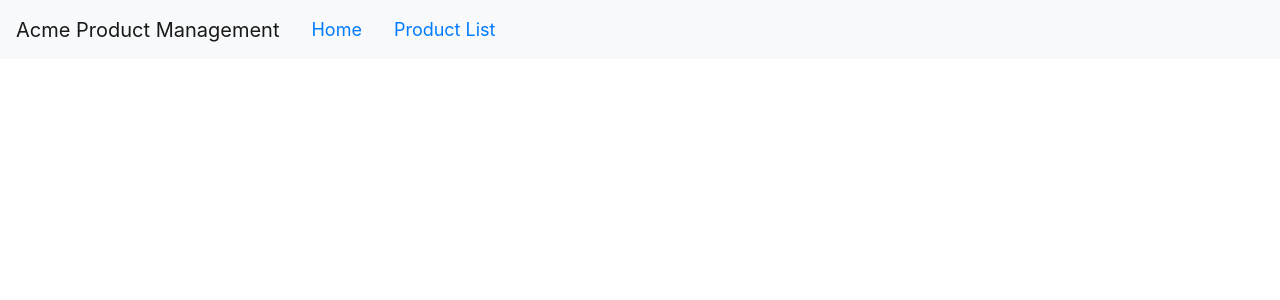
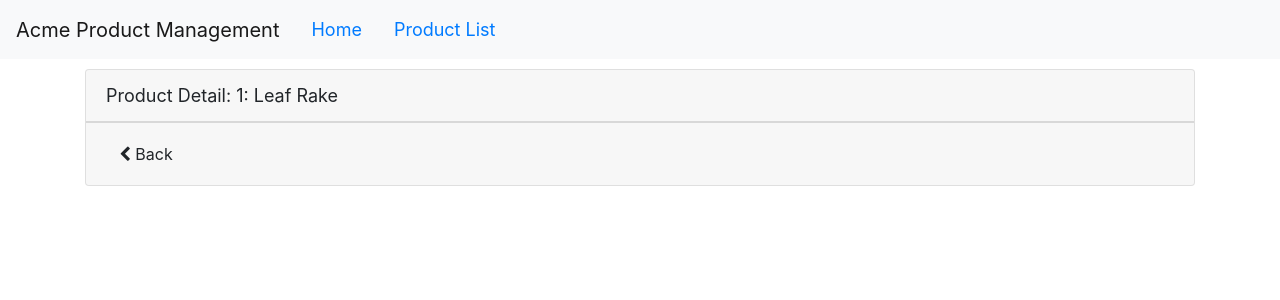
Before and after one commit to Omkar-Acharya/Angular-GettingStarted, an Angular app: page /products/1 in a window 1280 px wide. Shown: the top 300 px of the page. Built offline with nearby package versions, Linux system fonts and the light colour scheme.

Commit message:
added logic to pass parameters to route, activated route from code and added route guards

```diff
--- a/src/app/app.module.ts
+++ b/src/app/app.module.ts
@@ -9,6 +9,7 @@
 import { StarComponent } from './shared/star.component';
 import { ProductDetailComponent } from './products/product-detail.component';
 import { WelcomeComponent } from './home/welcome.component';
+import { ProductDetailGuard } from './products/product-detail.guard';
 
 @NgModule({
   declarations: [
@@ -25,7 +26,10 @@
     HttpClientModule,
     RouterModule.forRoot([
       { path:'products', component: ProductListComponent},
-      { path:'products/:id', component: ProductDetailComponent},
+      { path:'products/:id',
+        canActivate: [ProductDetailGuard],
+        component: ProductDetailComponent
+      },
       { path:'welcome', component: WelcomeComponent},
       { path:'', redirectTo:'welcome', pathMatch: 'full' },
       { path:'**', redirectTo:'welcome', pathMatch: 'full' }
--- a/src/app/products/product-detail.component.html
+++ b/src/app/products/product-detail.component.html
@@ -2,4 +2,11 @@
     <div class="card-header">
         {{ pageTitle+':  '+product.productName}}
     </div>
+    <div class='card-footer'>
+        <button class='btn btn-outline-secodary'
+                (click)='onBack()'
+                style='width: 80px;'>
+            <i class='fa fa-chevron-left'></i> Back
+        </button>
+    </div>
 </div>
--- a/src/app/products/product-detail.component.ts
+++ b/src/app/products/product-detail.component.ts
@@ -1,5 +1,6 @@
 import { Component, OnInit } from '@angular/core';
 import { IProduct } from './product';
+import { ActivatedRoute, Router } from '@angular/router';
 
 @Component({
   templateUrl: './product-detail.component.html',
@@ -9,9 +10,25 @@
   pageTitle: string = 'Product Detail';
   product: IProduct;
 
-  constructor() { }
+  constructor(private route: ActivatedRoute, private router: Router) { }
 
   ngOnInit(): void {
+    let id = +this.route.snapshot.paramMap.get('id');
+    this.pageTitle += `: ${id}`;
+    this.product = {
+      "productId": id,
+      "productName": "Leaf Rake",
+      "productCode": "GDN-0011",
+      "releaseDate": "March 19, 2019",
+      "description": "Leaf rake with 48-inch wooden handle.",
+      "price": 19.95,
+      "starRating": 3.2,
+      "imageUrl": "assets/images/leaf_rake.png"
+    }
+  }
+
+  onBack(): void {
+    this.router.navigate(['/products']);
   }
 
 }
--- /dev/null
+++ b/src/app/products/product-detail.guard.ts
@@ -0,0 +1,24 @@
+import { Injectable } from '@angular/core';
+import { CanActivate, ActivatedRouteSnapshot, RouterStateSnapshot, UrlTree, Router } from '@angular/router';
+import { Observable } from 'rxjs';
+
+@Injectable({
+  providedIn: 'root'
+})
+export class ProductDetailGuard implements CanActivate {
+
+  constructor(private router: Router) {}
+
+  canActivate(
+    next: ActivatedRouteSnapshot,
+    state: RouterStateSnapshot): Observable<boolean | UrlTree> | Promise<boolean | UrlTree> | boolean | UrlTree {
+      let id = +next.url[1].path;
+      if(isNaN(id) || id < 1){
+        alert('Invalid Product Id');
+        this.router.navigate(['/products']);
+        return false;
+      };
+    return true;
+  }
+
+}
--- a/src/app/products/product-list.component.html
+++ b/src/app/products/product-list.component.html
@@ -40,7 +40,7 @@
                             [style.width.px]='imageWidth'
                             [style.margin.px]='imageMargin'>
                         </td>
-                        <td>{{ product.productName }}</td>
+                        <td><a [routerLink]="['/products', product.productId]">{{ product.productName }}</a></td>
                         <td>{{ product.productCode | lowercase | convertToSpaces:'-' }}</td>
                         <td>{{ product.releaseDate }}</td>
                         <td>{{ product.price | currency:'USD':'symbol':'1.2-2' }}</td>
```
Also changed, not shown: 1 other file (tests, documents, lock files or other folders).
